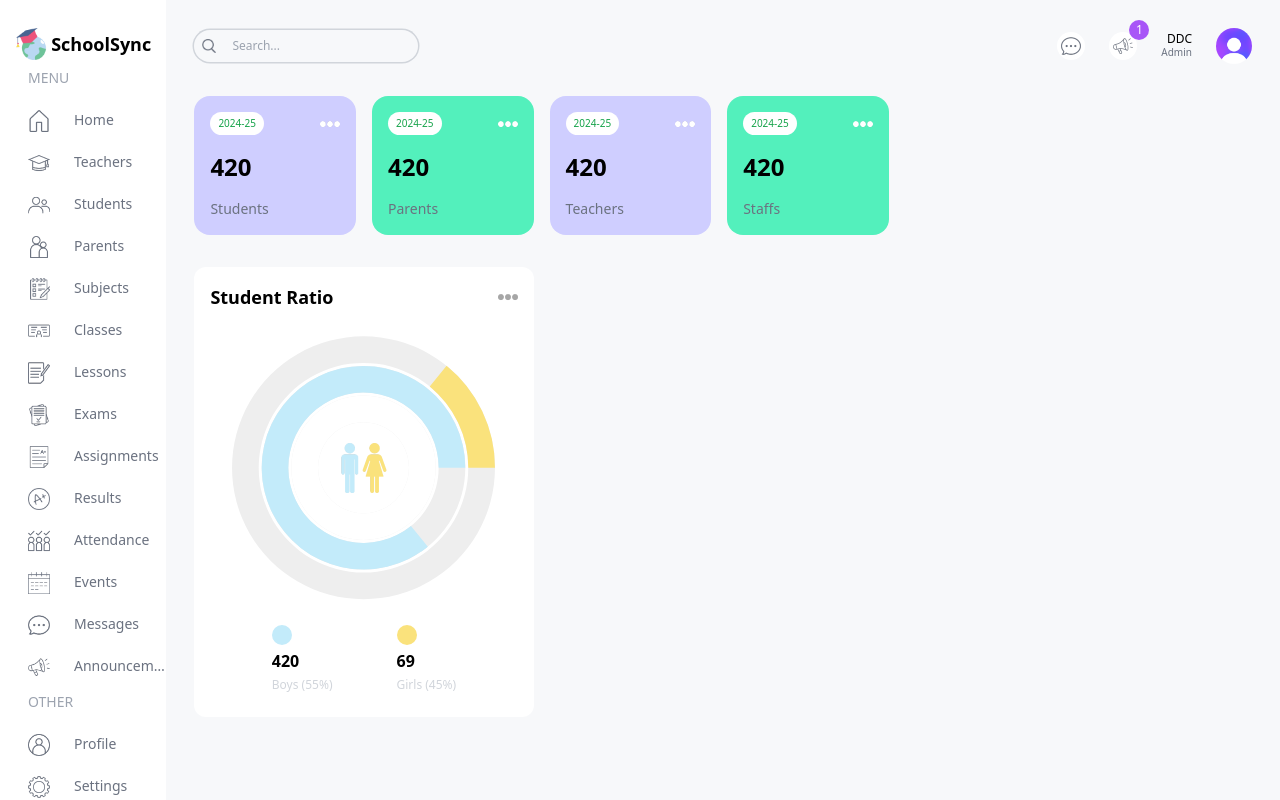
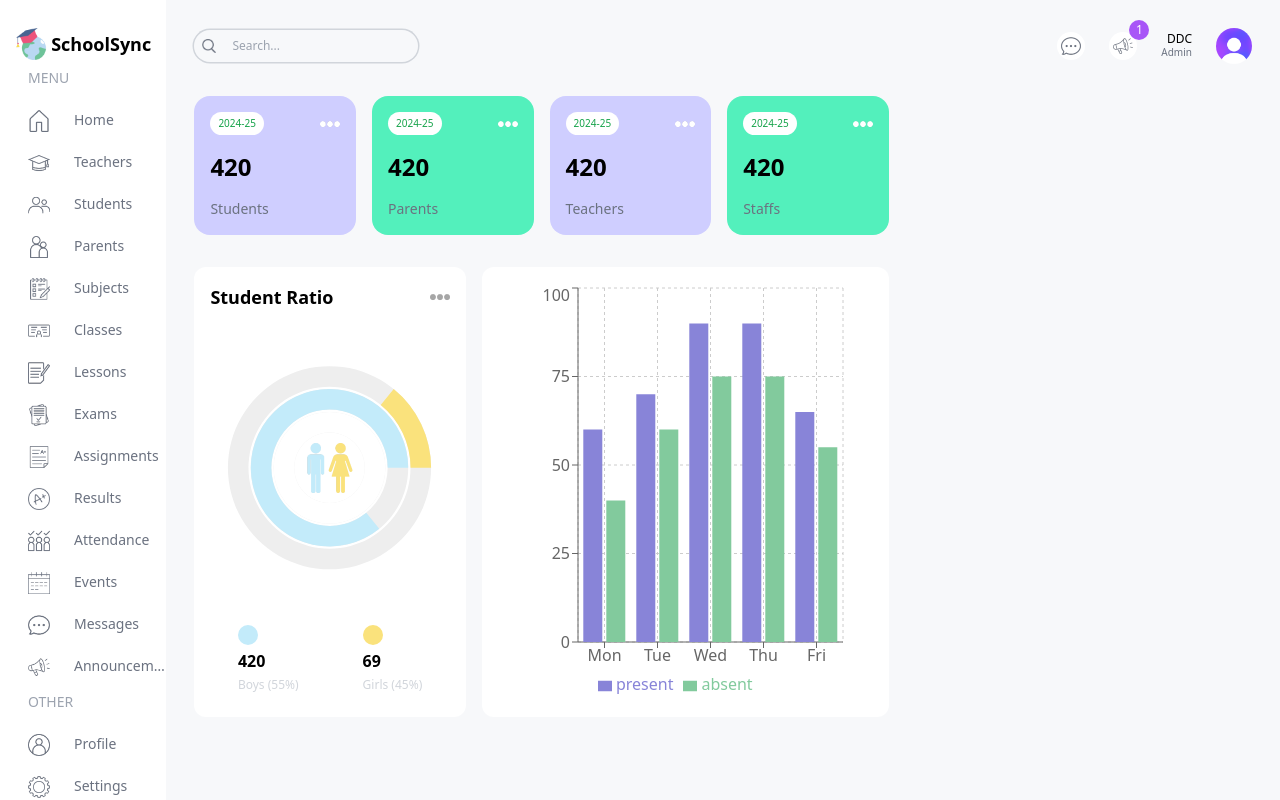
Before and after one commit to durjoydutta/SchoolSync, a Next.js app: page /admin in a window 1280 px wide. Built offline with nearby package versions, Linux system fonts and the light colour scheme.

Commit message:
added attendance chart to admin panel

```diff
--- a/src/app/(dashboard)/admin/page.tsx
+++ b/src/app/(dashboard)/admin/page.tsx
@@ -1,5 +1,5 @@
 // import Announcements from "@/components/Announcements";
-// import AttendanceChart from "@/components/AttendanceChart";
+import AttendanceChart from "@/components/AttendanceChart";
 import RatioChart from "@/components/RatioChart";
 // import EventCalendar from "@/components/EventCalendar";
 // import FinanceChart from "@/components/FinanceChart";
@@ -8,6 +8,7 @@ import UserCard from "@/components/UserCard";
 const AdminPage = () => {
   return (
     <div className="p-4 flex gap-4 flex-col md:flex-row">
+
       {/* LEFT */}
       <div className="w-full lg:w-2/3 flex flex-col gap-8">
         {/* USER CARDS */}
@@ -20,12 +21,12 @@ const AdminPage = () => {
         {/* SEX-RATIO CHARTS */}
         <div className="flex gap-4 flex-col lg:flex-row">
           {/* COUNT CHART */}
-          <div className="w-full h-[450px]">
+          <div className="w-full h-[450px] lg:w-[40%]">
             <RatioChart />
           </div>
           {/* ATTENDANCE CHART */}
-          <div className="w-full h-[450px]">
-            {/* <AttendanceChart /> */}
+          <div className="w-full h-[450px] lg:w-[60%]">
+            <AttendanceChart />
           </div>
         </div>
         {/* BOTTOM CHART */}
@@ -33,6 +34,7 @@ const AdminPage = () => {
           {/* <FinanceChart /> */}
         </div>
       </div>
+
       {/* RIGHT */}
       <div className="w-full lg:w-1/3 flex flex-col gap-8">
         {/* <EventCalendar />
--- /dev/null
+++ b/src/components/AttendanceChart.tsx
@@ -0,0 +1,60 @@
+"use client";
+import { BarChart, Bar, Rectangle, XAxis, YAxis, CartesianGrid, Tooltip, Legend, ResponsiveContainer } from 'recharts';
+
+const data = [
+    {
+      name: "Mon",
+      present: 60,
+      absent: 40,
+    },
+    {
+      name: "Tue",
+      present: 70,
+      absent: 60,
+    },
+    {
+      name: "Wed",
+      present: 90,
+      absent: 75,
+    },
+    {
+      name: "Thu",
+      present: 90,
+      absent: 75,
+    },
+    {
+      name: "Fri",
+      present: 65,
+      absent: 55,
+    },
+  ];
+
+const AttendanceChart = () => {
+    return (
+        <div className="bg-white rounded-xl w-full h-full p-4">
+      <ResponsiveContainer width="100%" height="100%">
+        <BarChart
+          width={500}
+          height={300}
+          data={data}
+          margin={{
+            top: 5,
+            right: 30,
+            left: 20,
+            bottom: 5,
+          }}
+        >
+          <CartesianGrid strokeDasharray="3 3" />
+          <XAxis dataKey="name" />
+          <YAxis />
+          <Tooltip />
+          <Legend />
+          <Bar dataKey="present" fill="#8884d8" activeBar={<Rectangle fill="pink" stroke="blue" />} />
+          <Bar dataKey="absent" fill="#82ca9d" activeBar={<Rectangle fill="gold" stroke="purple" />} />
+        </BarChart>
+      </ResponsiveContainer>
+        </div>
+    )
+}
+
+export default AttendanceChart
```
